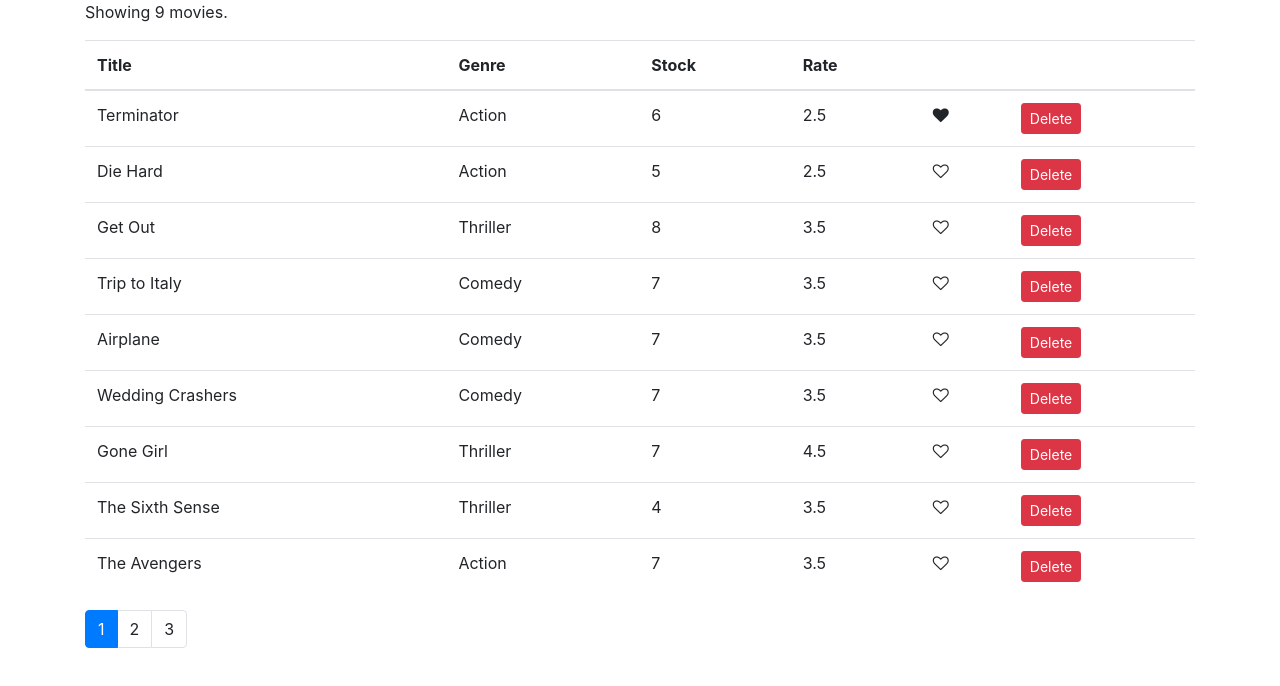
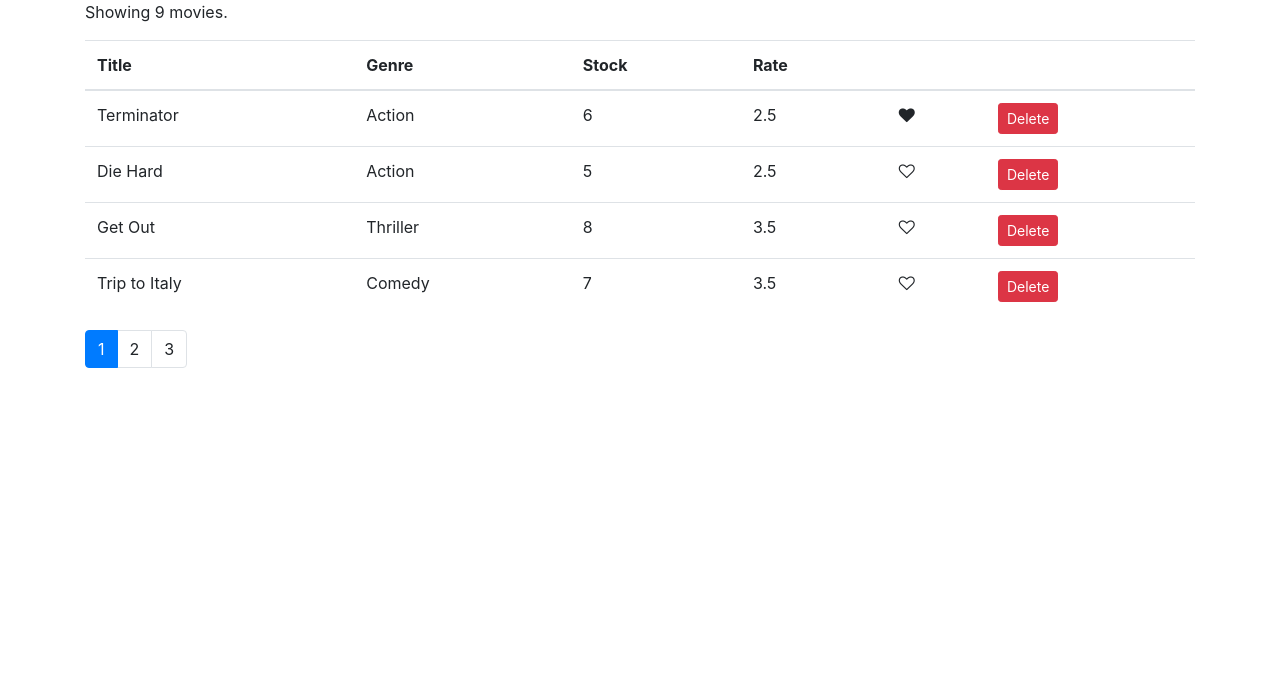
Before and after one commit to Lomanfan/react-review-m, a React (Create React App) app in the folder movie-list/: page / in a window 1280 px wide. Shown: the top 686 px of the page. Built offline with nearby package versions, Linux system fonts and the light colour scheme.

Commit message:
update pagination

```diff
--- a/movie-list/src/components/movies.jsx
+++ b/movie-list/src/components/movies.jsx
@@ -2,6 +2,7 @@
 import { getMovies } from "../services/movieService";
 import Like from "./common/like";
 import Pagination from "./common/pagination";
+import { paginate } from "../utilities/paginate";
 
 class Movies extends React.Component {
   state = {
@@ -26,13 +27,19 @@
 
   handlePageChange = (page) => {
     // console.log("Page", page);
-    this.setState({currentPage: page});
+    this.setState({ currentPage: page });
   };
 
   render() {
     // console.log(this.state.movies);
     if (this.state.movies.length === 0)
       return <p>There are no movies in the database.</p>;
+
+    const movies = paginate(
+      this.state.movies,
+      this.state.currentPage,
+      this.state.pageSize
+    );
 
     return (
       <React.Fragment>
@@ -49,7 +56,7 @@
             </tr>
           </thead>
           <tbody>
-            {this.state.movies.map((movie) => (
+            {movies.map((movie) => (
               <tr key={movie._id}>
                 <td>{movie.title}</td>
                 <td>{movie.genre.name}</td>
--- a/movie-list/src/utilities/paginate.js
+++ b/movie-list/src/utilities/paginate.js
@@ -5,6 +5,6 @@
   return _(items).slice(startIndex).take(pageSize).value();
   // _(items)  //convert items to a lodash obj
   // _.slice(item, startIndex) //create an array
-  // _.take()  //to take items for the array
+  // _.take()  //to take number of items for the array
   // .value()  //convert to lodash obj to a regular array
 }
```
